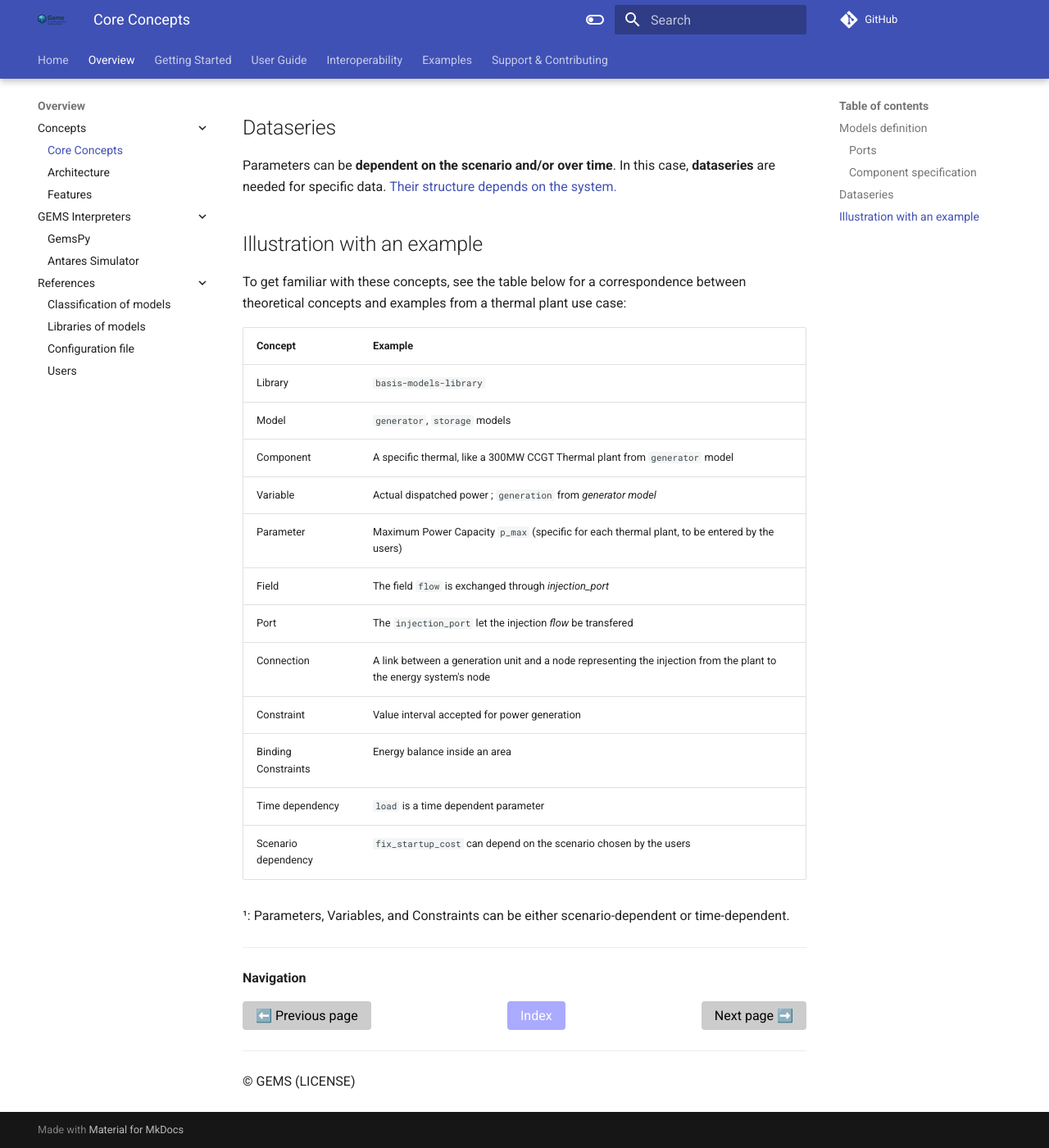
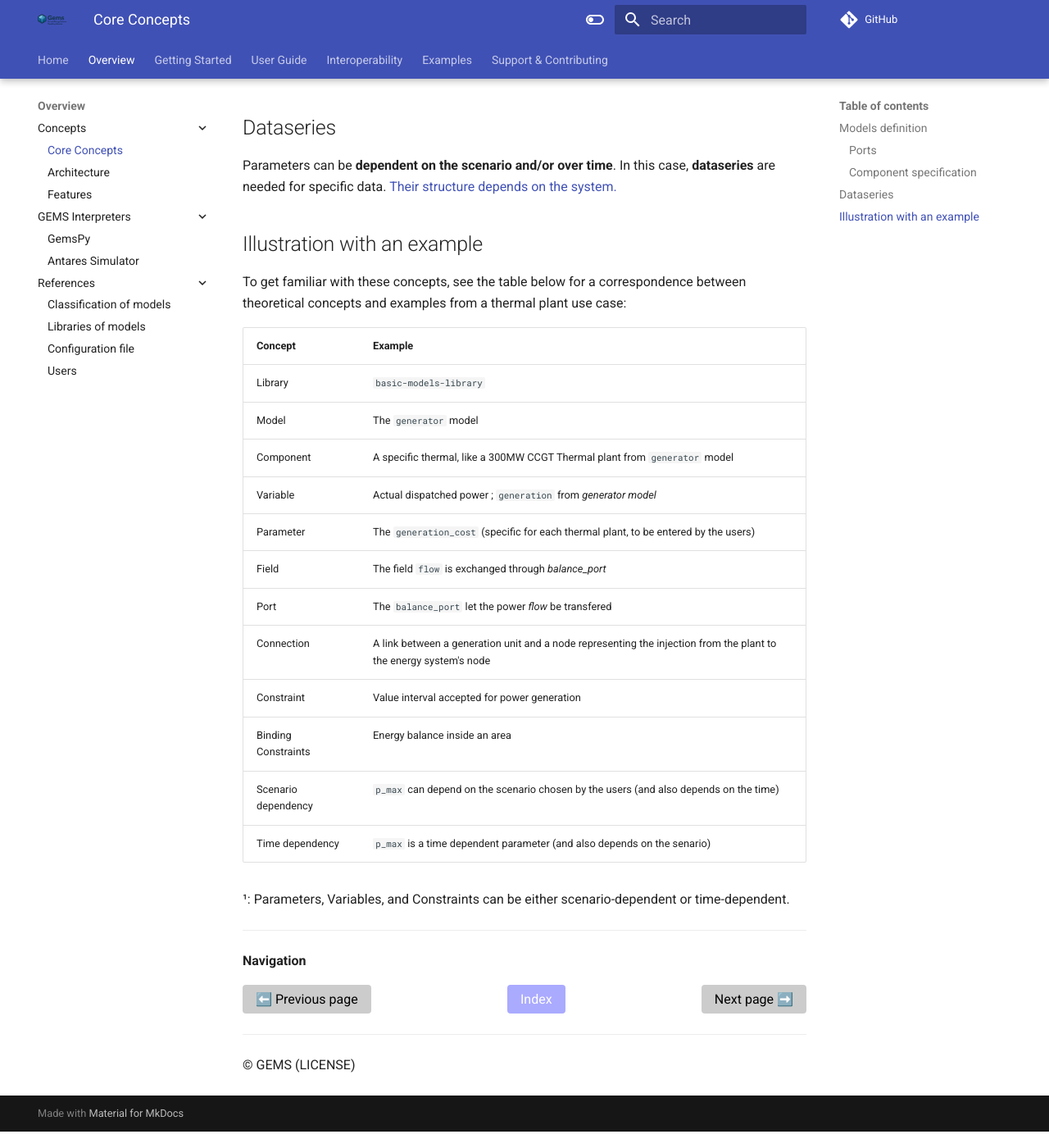
Before and after one commit to AntaresSimulatorTeam/GEMS, an MkDocs documentation site: the page built from doc/1_Overview/Concepts/1_core concepts.md, in a window 1280 px wide and 1400 px high, scrolled down 1506 px. Shown: the whole window at 82% size. Built offline with MkDocs 1.6.1 and Material for MkDocs 9.7.7, drawn with Linux system fonts in a browser that asks for light colours; comment, search, counter and statistics services are not loaded.

Commit message:
Refresh example concept table with a generator

```diff
--- a/doc/1_Overview/Concepts/1_core concepts.md
+++ b/doc/1_Overview/Concepts/1_core concepts.md
@@ -56,18 +56,18 @@ To get familiar with these concepts, see the table below for a correspondence be
 
 |Concept|Example|
 |-|-|
-|Library|`basis-models-library` |
-|Model | `generator`, `storage` models |
+|Library|`basic-models-library` |
+|Model |The `generator` model |
 |Component|A specific thermal, like a 300MW CCGT Thermal plant from `generator` model|
 |Variable|Actual dispatched power ; `generation` from *generator model* |
-|Parameter|Maximum Power Capacity `p_max` (specific for each thermal plant, to be entered by the users)|
-|Field|The field `flow` is exchanged through *injection_port*|
-|Port|The `injection_port` let the injection *flow* be transfered|
+|Parameter|The `generation_cost` (specific for each thermal plant, to be entered by the users)|
+|Field|The field `flow` is exchanged through *balance_port*|
+|Port|The `balance_port` let the power *flow* be transfered|
 |Connection|A link between a generation unit and a node representing the injection from the plant to the energy system's node|
 |Constraint|Value interval accepted for power generation|
 |Binding Constraints|Energy balance inside an area|
-|Time dependency|`load` is a time dependent parameter|
-|Scenario dependency|`fix_startup_cost` can depend on the scenario chosen by the users|
+|Scenario dependency|`p_max` can depend on the scenario chosen by the users (and also depends on the time)|
+|Time dependency|`p_max` is a time dependent parameter (and also depends on the senario)|
 
 
 
```
